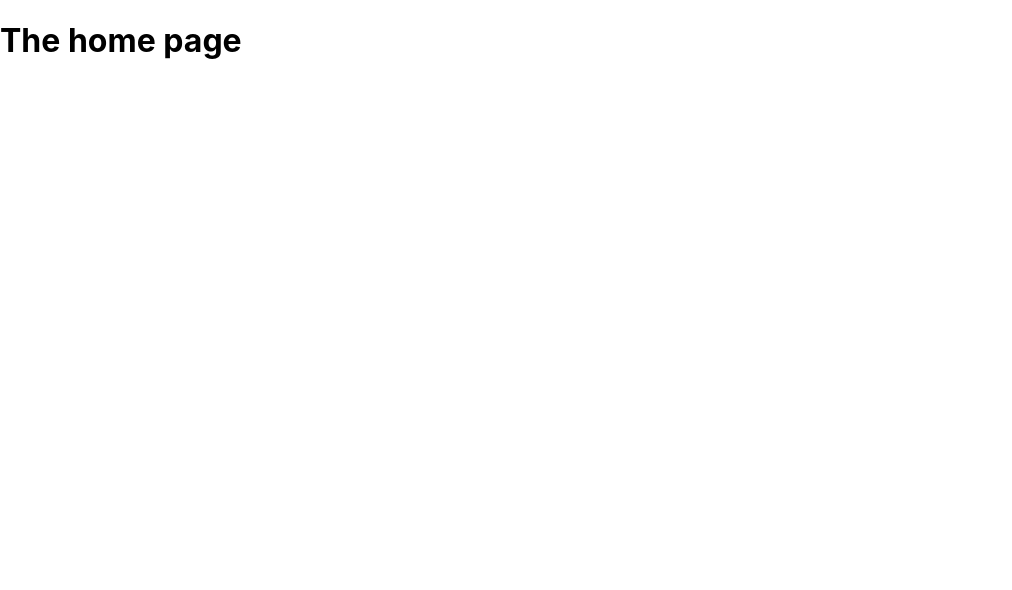
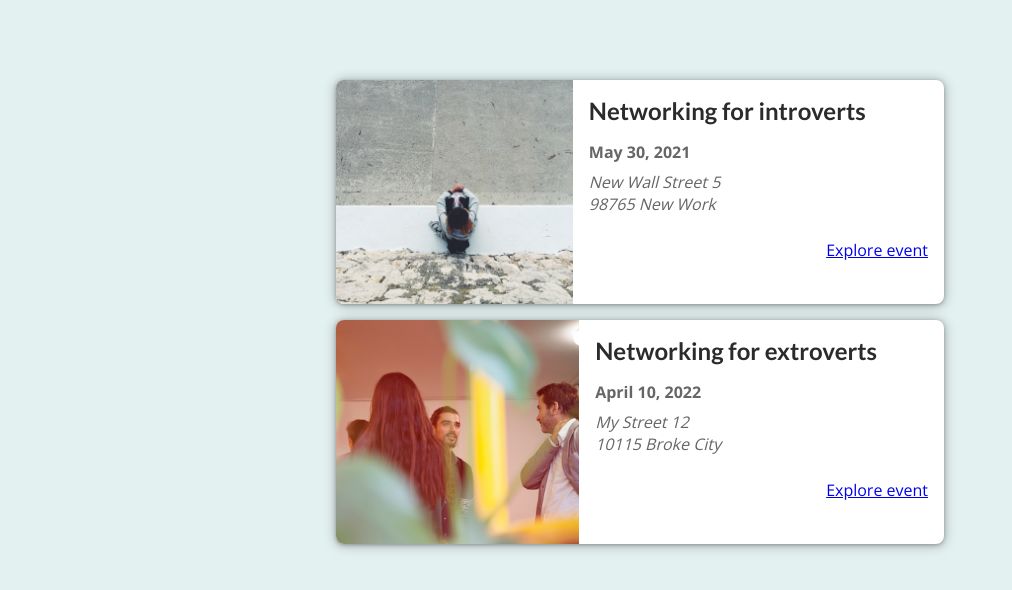
Before and after one commit to pinkjagnie/file-base-routing-project, a Next.js app: page / in a window 1280 px wide. Shown: the top 590 px of the page, without its empty margins (0-1012 px from the left). Built offline with nearby package versions, Linux system fonts and the light colour scheme.

Commit message:
Added EventItem & EventList with styles

```diff
--- /dev/null
+++ b/components/events/event-item.js
@@ -0,0 +1,39 @@
+import Link from "next/link";
+
+import styles from "./event-item.module.css";
+
+const EventItem = (props) => {
+  const { title, image, date, location, id } = props;
+
+  const humanReadableDate = new Date(date).toLocaleDateString("en-US", {
+    day: "numeric",
+    month: "long",
+    year: "numeric",
+  });
+
+  const formattedAddress = location.replace(", ", "\n");
+
+  const exploreLink = `/events/${id}`;
+
+  return (
+    <li className={styles.item}>
+      <img src={"/" + image} alt={title} />
+      <div className={styles.content}>
+        <div className={styles.summary}>
+          <h2>{title}</h2>
+          <div className={styles.date}>
+            <time>{humanReadableDate}</time>
+          </div>
+          <div className={styles.address}>
+            <address>{formattedAddress}</address>
+          </div>
+        </div>
+        <div className={styles.actions}>
+          <Link href={exploreLink}>Explore event</Link>
+        </div>
+      </div>
+    </li>
+  );
+};
+
+export default EventItem;
--- /dev/null
+++ b/components/events/event-item.module.css
@@ -0,0 +1,103 @@
+.item {
+  box-shadow: 0 1px 4px rgba(0, 0, 0, 0.3), 0 1px 12px 2px rgba(0, 0, 0, 0.2);
+  border-radius: 8px;
+  overflow: hidden;
+  background-color: white;
+  margin: 1rem;
+  display: flex;
+  flex-direction: column;
+  gap: 1rem;
+}
+
+.item img {
+  width: 100%;
+  object-fit: cover;
+  height: 10rem;
+}
+
+.content {
+  width: 100%;
+  padding: 0 1rem;
+  text-align: center;
+}
+
+.content h2 {
+  margin: 0.5rem 0;
+}
+
+.date,
+.address {
+  display: flex;
+  gap: 0.5rem;
+  align-items: center;
+}
+
+.date svg,
+.address svg {
+  width: 1.25rem;
+  height: 1.25rem;
+  color: #666666;
+}
+
+.content time {
+  color: #666666;
+  font-weight: bold;
+}
+
+.content address {
+  margin: 0.5rem 0;
+  color: #666666;
+  white-space: pre;
+}
+
+.actions {
+  display: flex;
+  flex-direction: column;
+  padding: 1rem;
+}
+
+.actions a {
+  display: block;
+}
+
+.actions a span {
+  vertical-align: middle;
+}
+
+.icon {
+  margin-left: 0.5rem;
+  display: inline-flex;
+  justify-content: center;
+  align-items: center;
+}
+
+.icon svg {
+  width: 1.25rem;
+  height: 1.25rem;
+}
+
+@media (min-width: 768px) {
+  .item {
+    flex-direction: row;
+  }
+
+  .item img {
+    width: 40%;
+    height: 14rem;
+  }
+
+  .content {
+    width: 60%;
+    padding: 0;
+    text-align: left;
+  }
+
+  .content h2 {
+    margin: 1rem 0;
+  }
+
+  .actions {
+    flex-direction: row;
+    justify-content: flex-end;
+  }
+}
--- /dev/null
+++ b/components/events/event-list.js
@@ -0,0 +1,24 @@
+import EventItem from "./event-item";
+
+import styles from "./event-list.module.css";
+
+const EventList = (props) => {
+  const { items } = props;
+
+  return (
+    <ul className={styles.list}>
+      {items.map((event) => (
+        <EventItem
+          key={event.id}
+          id={event.id}
+          title={event.title}
+          location={event.location}
+          date={event.date}
+          image={event.image}
+        />
+      ))}
+    </ul>
+  );
+};
+
+export default EventList;
--- /dev/null
+++ b/components/events/event-list.module.css
@@ -0,0 +1,5 @@
+.list {
+  width: 90%;
+  max-width: 40rem;
+  margin: 5rem auto;
+}
--- a/pages/index.js
+++ b/pages/index.js
@@ -1,7 +1,13 @@
+import EventList from "../components/events/event-list";
+
+import { getFeaturedEvents } from "../dummy-data";
+
 export default function HomePage() {
+  const featuredEvents = getFeaturedEvents();
+
   return (
     <div>
-      <h1>The home page</h1>
+      <EventList items={featuredEvents} />
     </div>
   );
 }
--- a/styles/globals.css
+++ b/styles/globals.css
@@ -1,26 +1,33 @@
-html,
-body {
-  padding: 0;
-  margin: 0;
-  font-family: -apple-system, BlinkMacSystemFont, Segoe UI, Roboto, Oxygen,
-    Ubuntu, Cantarell, Fira Sans, Droid Sans, Helvetica Neue, sans-serif;
-}
-
-a {
-  color: inherit;
-  text-decoration: none;
-}
+@import url("https://fonts.googleapis.com/css2?family=Lato:wght@400;700&family=Open+Sans:wght@400;700&display=swap");
 
 * {
   box-sizing: border-box;
 }
 
-@media (prefers-color-scheme: dark) {
-  html {
-    color-scheme: dark;
-  }
-  body {
-    color: white;
-    background: black;
-  }
+body {
+  margin: 0;
+  font-family: "Open Sans", "Lato", sans-serif;
+  color: #414141;
+  background-color: #e4f1f1;
 }
+
+h1,
+h2,
+h3,
+h4,
+h5,
+h6 {
+  font-family: "Lato", sans-serif;
+  color: #2b2b2b;
+}
+
+ul {
+  list-style: none;
+  margin: 0;
+  padding: 0;
+}
+
+.center {
+  margin: auto;
+  text-align: center;
+}
```
